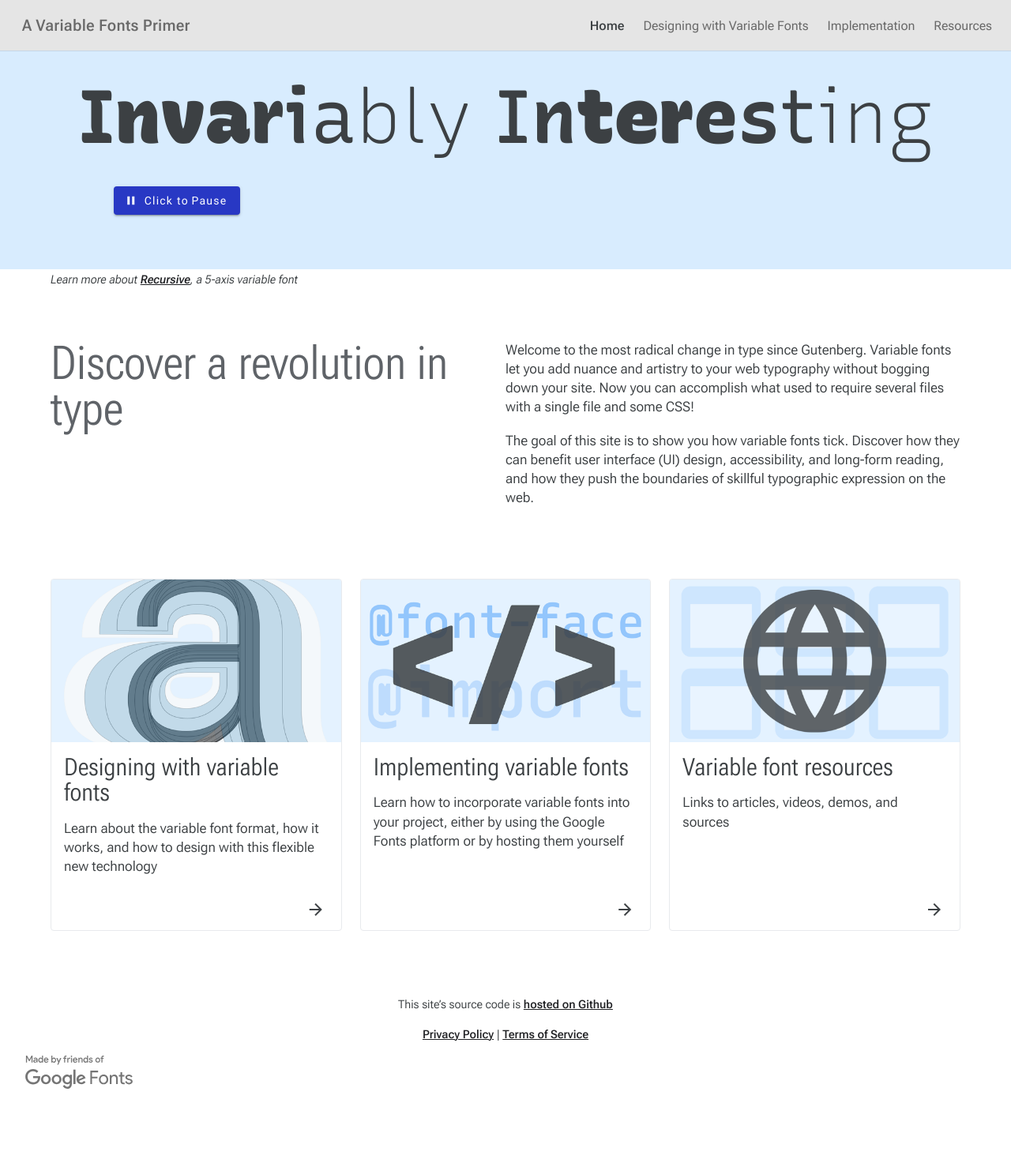
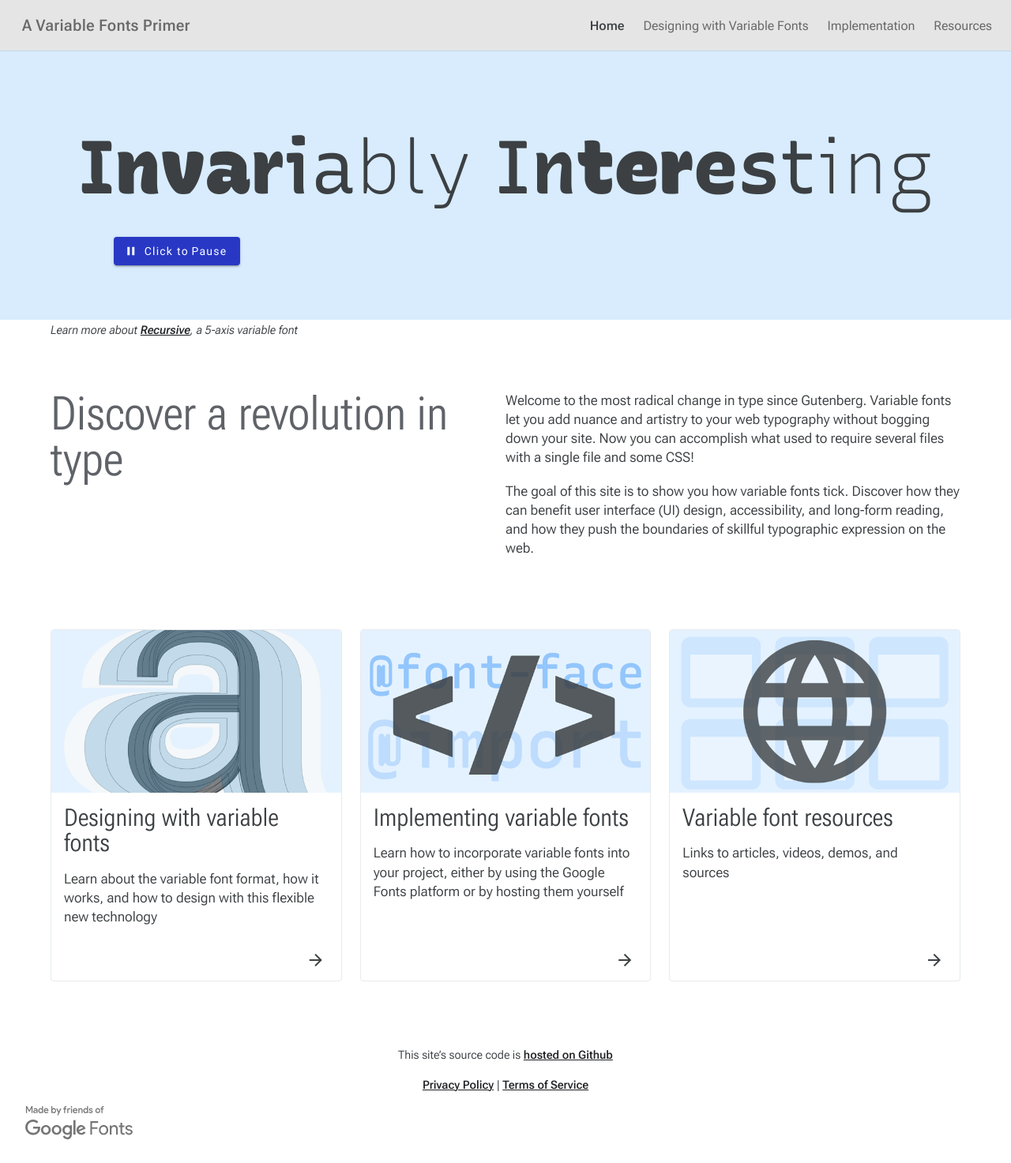
Before and after one commit to jpamental/variable-fonts, a Jekyll site: the page built from index.html, in a window 1280 px wide. Shown: the whole page at 79% size. Built offline with Jekyll 4.4.1, drawn with Linux system fonts in a browser that asks for light colours; a style sheet for code colours, icons or effects is not loaded.

Commit message:
Revert "Removes unused class"
This reverts commit 3b2afdb794e862fc0c75f98afccfb42901f7d94c.

```diff
--- a/_includes/beatrice/04-layouts/basic-page/basic-page.html
+++ b/_includes/beatrice/04-layouts/basic-page/basic-page.html
@@ -1,4 +1,4 @@
-<div class="vf-content-wrapper">
+<div class="mdc-top-app-bar--fixed-adjust vf-content-wrapper">
   <main class="main-content vf-main-content" id="main-content">
     {{ include.content }}
   </main>
```
